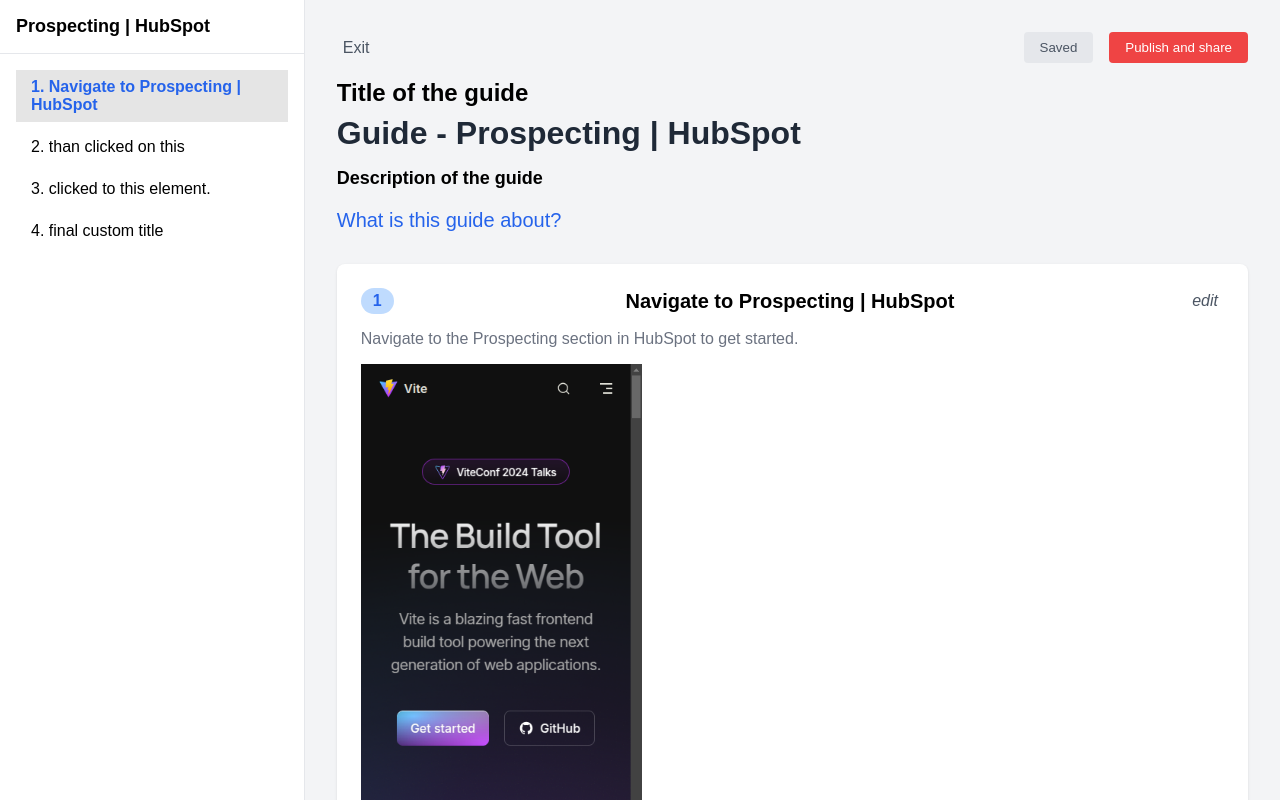
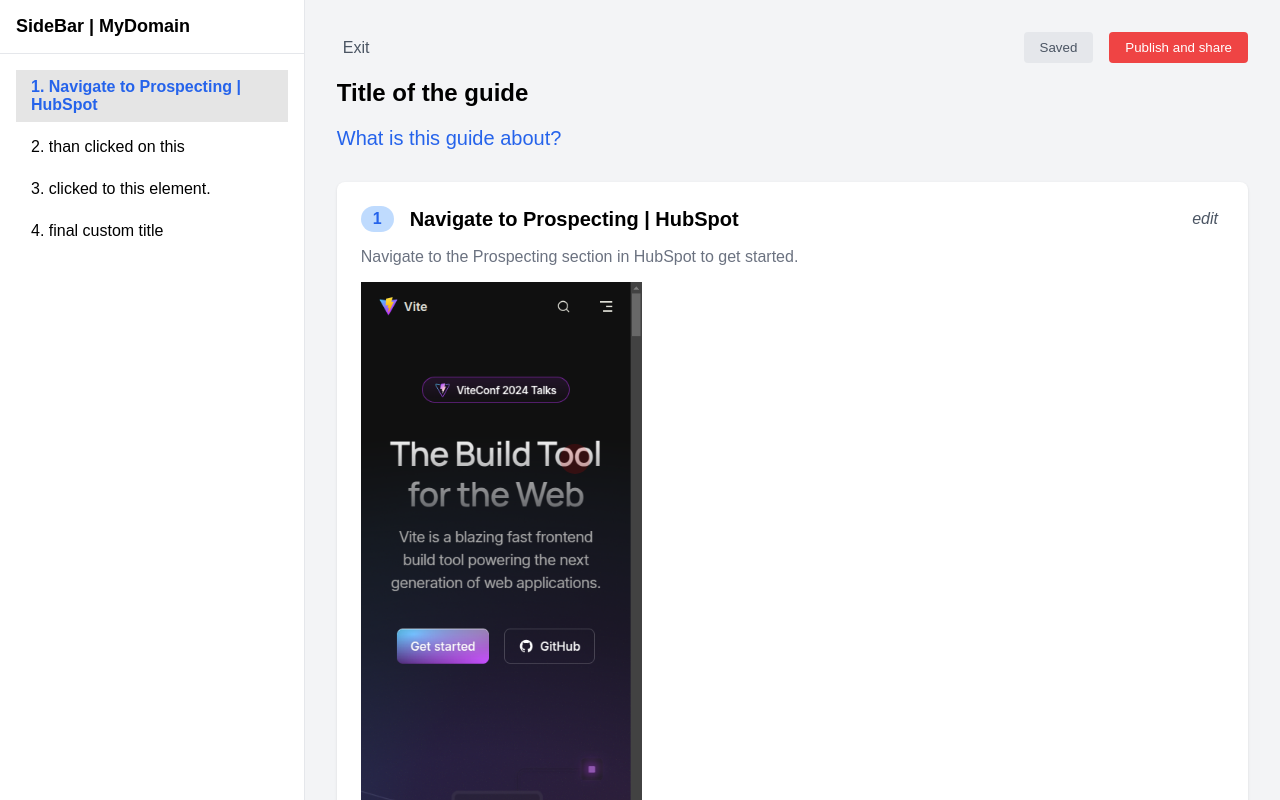
Before and after one commit to TestSubjectUser/guider-dashboard, a Next.js app: page /dashboard in a window 1280 px wide. Built offline with nearby package versions, Linux system fonts and the light colour scheme.

Commit message:
modularizing components

```diff
--- a/app/dashboard/page.tsx
+++ b/app/dashboard/page.tsx
@@ -1,9 +1,11 @@
 import React from "react";
 import Dashboard from "../../components/create-your-comp/Dashboard";
+import Main from "../../components/create-your-comp/Main";
 function page() {
   return (
     <div>
-      <Dashboard />
+      {/* <Dashboard /> */}
+      <Main />
     </div>
   );
 }
--- /dev/null
+++ b/components/create-your-comp/BlinkingBubble.tsx
@@ -0,0 +1,51 @@
+import { useEffect, useState } from "react";
+
+export const BlinkingBubble = ({
+  coordinates,
+  imageRef,
+}: {
+  coordinates: { x: number; y: number };
+  imageRef: HTMLImageElement | null;
+}) => {
+  const [position, setPosition] = useState<{ x: number; y: number } | null>(
+    null
+  );
+
+  useEffect(() => {
+    if (!imageRef) return;
+
+    const updatePosition = () => {
+      const imageRect = imageRef.getBoundingClientRect();
+      const adjustedX = (imageRect.width * coordinates.x) / 100;
+      const adjustedY = (imageRect.height * coordinates.y) / 100;
+
+      setPosition({ x: adjustedX, y: adjustedY });
+    };
+
+    // Ensure the image is fully loaded before calculating
+    if (imageRef.complete) {
+      updatePosition();
+    } else {
+      imageRef.onload = updatePosition;
+    }
+  }, [imageRef, coordinates]);
+
+  if (!position) return null;
+
+  return (
+    <div
+      style={{
+        position: "absolute",
+        top: `${position.y}px`,
+        left: `${position.x}px`,
+        width: "30px",
+        height: "30px",
+        backgroundColor: "rgba(255, 0, 0, 0.5)",
+        borderRadius: "50%",
+        animation: "blink 1s infinite",
+        transform: "translate(-50%, -50%)",
+        zIndex: 10,
+      }}
+    ></div>
+  );
+};
--- /dev/null
+++ b/components/create-your-comp/GuideInfo.tsx
@@ -0,0 +1,12 @@
+import React from "react";
+
+function GuideInfo() {
+  return (
+    <div className="guide-info">
+      <h1>Title of the guide</h1>
+      <p>What is this guide about?</p>
+    </div>
+  );
+}
+
+export default GuideInfo;
--- /dev/null
+++ b/components/create-your-comp/Header.tsx
@@ -0,0 +1,15 @@
+import React from "react";
+
+function Header() {
+  return (
+    <div className="header">
+      <button className="exit-button">Exit</button>
+      <div className="header-buttons">
+        <button className="saved-button">Saved</button>
+        <button className="publish-button">Publish and share</button>
+      </div>
+    </div>
+  );
+}
+
+export default Header;
--- /dev/null
+++ b/components/create-your-comp/Main.tsx
@@ -0,0 +1,38 @@
+"use client";
+import { useEffect, useRef, useState } from "react";
+import { Sidebar } from "./Sidebar";
+import { data as guideData } from "../../app/data";
+import Header from "./Header";
+import GuideInfo from "./GuideInfo";
+import Step from "./Step";
+
+const CreateComponent = () => {
+  const [activeStep, setActiveStep] = useState(0);
+  const imageRefs = useRef<(HTMLImageElement | null)[]>([]);
+
+  useEffect(() => {
+    imageRefs.current = imageRefs.current.slice(0, guideData.length);
+    // console.log("imageRefs.current", imageRefs.current[0]?.complete);
+  }, []);
+
+  const handleStepClick = (index: number) => {
+    setActiveStep(index); // Update the active step when clicked
+  };
+
+  return (
+    <div className="container">
+      <Sidebar activeStep={activeStep} handleStepClick={handleStepClick} />
+      <div className="main-content">
+        <Header />
+        <GuideInfo />
+        <div className="steps">
+          {guideData.map((step, index) => (
+            <Step key={index} step={step} index={index} imageRefs={imageRefs} />
+          ))}
+        </div>
+      </div>
+    </div>
+  );
+};
+
+export default CreateComponent;
--- /dev/null
+++ b/components/create-your-comp/Sidebar.tsx
@@ -0,0 +1,31 @@
+"use client";
+import React, { useState, useEffect, useRef } from "react";
+import { data as guideData } from "../../app/data";
+import "./index.css";
+
+export const Sidebar = ({
+  activeStep,
+  handleStepClick,
+}: {
+  activeStep: number;
+  handleStepClick: (index: number) => void;
+}) => {
+  return (
+    <div className="sidebar">
+      <div className="sidebar-header">
+        <h2>SideBar | MyDomain</h2>
+      </div>
+      <ul className="sidebar-list">
+        {guideData.map((step, index) => (
+          <li
+            key={index}
+            className={activeStep === index ? "active" : ""}
+            onClick={() => handleStepClick(index)}
+          >
+            {`${index + 1}. ${step.title}`}
+          </li>
+        ))}
+      </ul>
+    </div>
+  );
+};
--- /dev/null
+++ b/components/create-your-comp/Step.tsx
@@ -0,0 +1,51 @@
+import React from "react";
+import { BlinkingBubble } from "./BlinkingBubble";
+
+function Step({ step, index, imageRefs }: any) {
+  const [imageLoaded, setImageLoaded] = React.useState(false);
+
+  React.useEffect(() => {
+    const img = imageRefs.current[index];
+    if (img && img.complete) {
+      setImageLoaded(true);
+    }
+  }, [imageRefs.current[index]]);
+
+  return (
+    <div className="step">
+      <div className="step-header">
+        <div className="step-title-with-number">
+          <div className="step-number">{index + 1}</div>
+          <h4>{step.title}</h4>
+        </div>
+        <button className="edit-button">
+          <i className="">edit</i>
+        </button>
+      </div>
+      <p>{step.description}</p>
+
+      <div className="image-container" style={{ position: "relative" }}>
+        <img
+          ref={(el) => (imageRefs.current[index] = el)}
+          src={step.screenshotUrl}
+          alt={step.title}
+          className="step-image"
+          onLoad={() => setImageLoaded(true)}
+          style={{
+            maxHeight: "600px",
+            maxWidth: "100%",
+            objectFit: "contain",
+          }}
+        />
+        {imageLoaded && (
+          <BlinkingBubble
+            coordinates={step.relativeCoordinates}
+            imageRef={imageRefs.current[index]}
+          />
+        )}
+      </div>
+    </div>
+  );
+}
+
+export default Step;
--- a/components/create-your-comp/index.css
+++ b/components/create-your-comp/index.css
@@ -150,6 +150,11 @@
   padding: 4px 12px;
   border-radius: 9999px;
 }
+.step-title-with-number {
+  display: flex;
+  align-items: center;
+  gap: 16px;
+}
 
 .step-header h4 {
   font-size: 1.25rem;
@@ -167,6 +172,7 @@
 
 .step p {
   color: #6b7280;
+  margin-top: 0px;
 }
 .image-container {
   display: flex;
```
